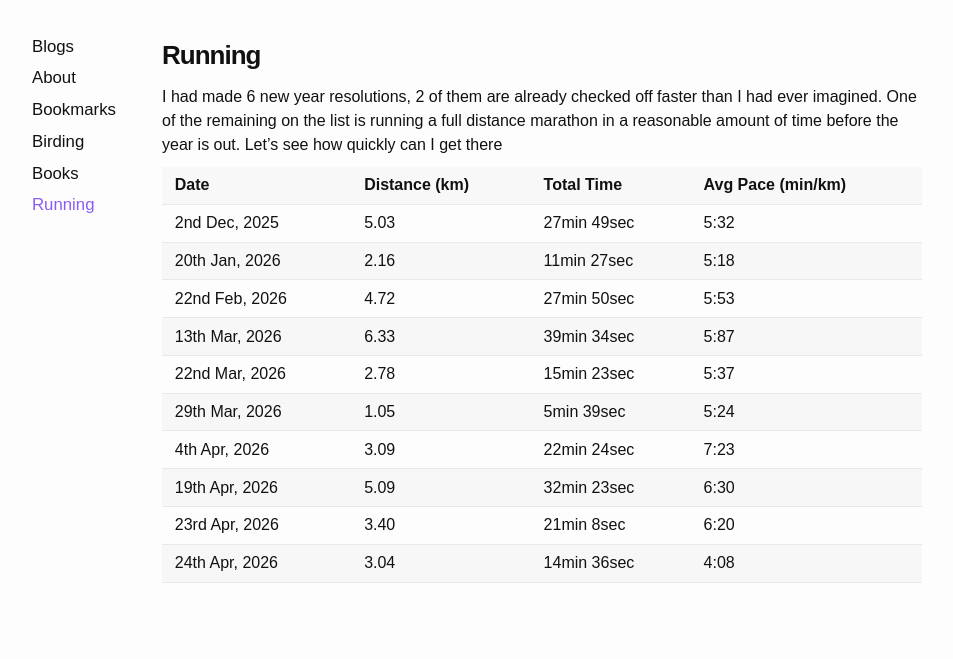
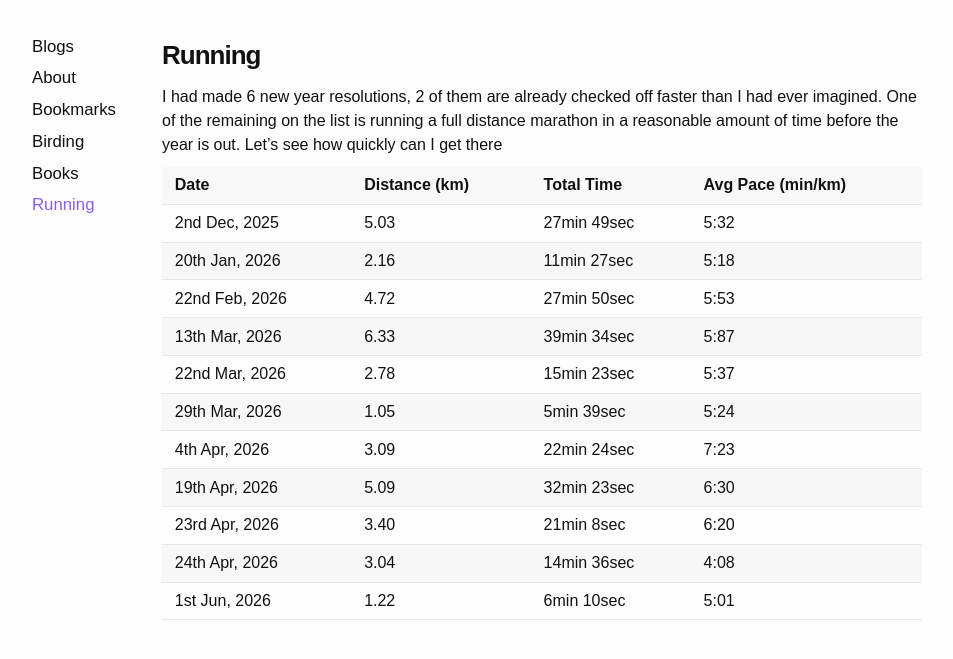
Before and after one commit to darshanmakwana412/darshanmakwana412.github.io, a Jekyll site: the page built from running.md, in a window 1280 px wide and 900 px high, scrolled down 39 px. Shown: the top 659 px of the window, without its empty margins (163-1116 px from the left). Built offline with Jekyll 4.4.1, drawn with Linux system fonts in a browser that asks for light colours.

Commit message:
adding the latest running stats

```diff
--- a/running.md
+++ b/running.md
@@ -18,3 +18,4 @@ I had made 6 new year resolutions, 2 of them are already checked off faster than
 | 19th Apr, 2026 | 5.09          | 32min 23sec | 6:30              |
 | 23rd Apr, 2026 | 3.40          | 21min 8sec  | 6:20              |
 | 24th Apr, 2026 | 3.04          | 14min 36sec | 4:08              |
+| 1st Jun, 2026  | 1.22          | 6min 10sec  | 5:01              |
```
